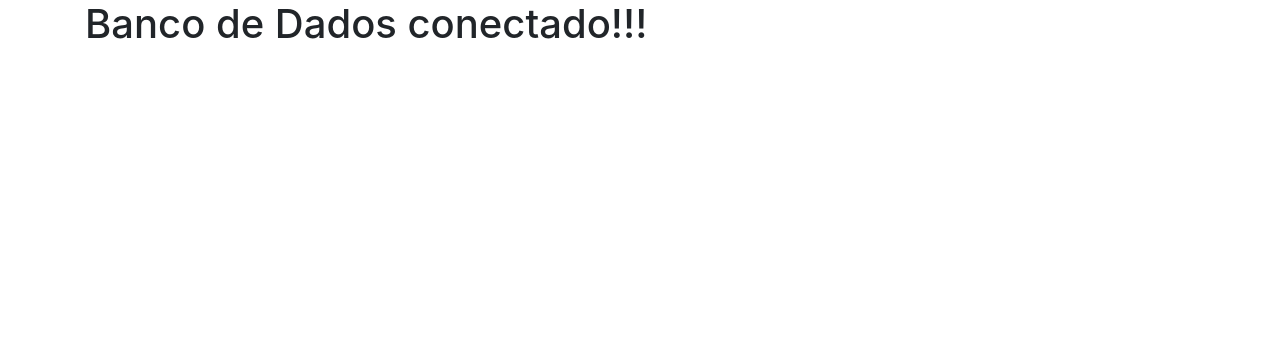
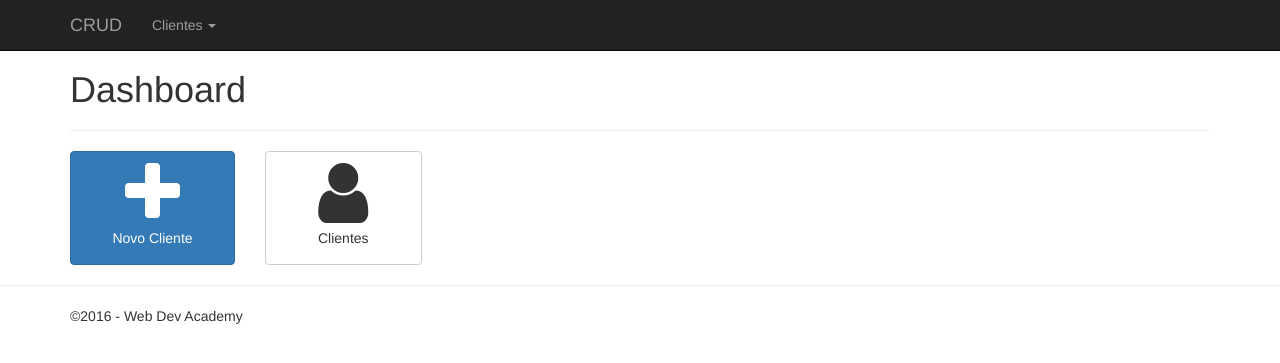
Before and after one commit to LucasFlaquer/crud-php, a PHP site: page / in a window 1280 px wide. Shown: the top 363 px of the page. Run offline with PHP 8.4, Linux system fonts and the light colour scheme; some libraries are stand-ins or nearby versions.

Commit message:
etapa 2 do tutorial concluida

```diff
--- a/config.php
+++ b/config.php
@@ -17,8 +17,12 @@
 
   /** caminho no server para o sistema **/
     if ( !defined('BASEURL') )
-      define('BASEURL', 'localhost');
+      define('BASEURL', '');
 
   /** caminho do arquivo de banco de dados **/
     if ( !defined('DBAPI') )
       define('DBAPI', ABSPATH . 'inc/database.php');
+
+  define('HEADER_TEMPLATE', ABSPATH . 'inc/header.php');
+  define('FOOTER_TEMPLATE', ABSPATH . 'inc/footer.php');
+?>
--- /dev/null
+++ b/inc/footer.php
@@ -0,0 +1,11 @@
+    </main> <!-- /container -->
+    <hr>
+    <footer class="container">
+      <p>&copy;2016 - Web Dev Academy</p>
+    </footer>
+	  <script src="https://code.jquery.com/jquery-3.3.1.slim.min.js" integrity="sha384-q8i/X+965DzO0rT7abK41JStQIAqVgRVzpbzo5smXKp4YfRvH+8abtTE1Pi6jizo" crossorigin="anonymous"></script>
+    <script src="https://cdnjs.cloudflare.com/ajax/libs/popper.js/1.14.3/umd/popper.min.js" integrity="sha384-ZMP7rVo3mIykV+2+9J3UJ46jBk0WLaUAdn689aCwoqbBJiSnjAK/l8WvCWPIPm49" crossorigin="anonymous"></script>
+    <script src="<?php echo BASEURL; ?>js/main.js"></script>
+    <script src="https://maxcdn.bootstrapcdn.com/bootstrap/3.3.7/js/bootstrap.min.js" integrity="sha384-Tc5IQib027qvyjSMfHjOMaLkfuWVxZxUPnCJA7l2mCWNIpG9mGCD8wGNIcPD7Txa" crossorigin="anonymous"></script>
+  </body>
+</html>
--- /dev/null
+++ b/inc/header.php
@@ -0,0 +1,46 @@
+<!DOCTYPE html>
+  <html>
+    <head>
+      <meta charset="utf-8">
+      <meta http-equiv="X-UA-Compatible" content="IE=edge,chrome=1">
+      <title>CRUD com Bootstrap</title>
+      <meta name="description" content="">
+      <meta name="viewport" content="width=device-width, initial-scale=1">
+      <link rel="stylesheet" href="https://maxcdn.bootstrapcdn.com/bootstrap/3.3.7/css/bootstrap.min.css" integrity="sha384-BVYiiSIFeK1dGmJRAkycuHAHRg32OmUcww7on3RYdg4Va+PmSTsz/K68vbdEjh4u" crossorigin="anonymous">
+      <style>
+        body {
+          padding-top: 50px;
+          padding-bottom: 20px;
+        }
+      </style>
+      <link rel="stylesheet" href="https://maxcdn.bootstrapcdn.com/font-awesome/4.6.2/css/font-awesome.min.css">
+	    <link rel="stylesheet" href="<?php echo BASEURL; ?>css/style.css">
+    </head>
+    <body>
+      <nav class="navbar navbar-inverse navbar-fixed-top" role="navigation">
+        <div class="container">
+          <div class="navbar-header">
+            <button type="button" class="navbar-toggle collapsed" data-toggle="collapse" data-target="#navbar" aria-expanded="false" aria-controls="navbar">
+              <span class="sr-only">Toggle navigation</span>
+              <span class="icon-bar"></span>
+              <span class="icon-bar"></span>
+              <span class="icon-bar"></span>
+            </button>
+            <a href="<?php echo BASEURL; ?>index.php" class="navbar-brand">CRUD</a>
+          </div>
+          <div id="navbar" class="navbar-collapse collapse">
+            <ul class="nav navbar-nav">
+              <li class="dropdown">
+                <a href="#" class="dropdown-toggle" data-toggle="dropdown" role="button" aria-haspopup="true" aria-expanded="false">
+                  Clientes <span class="caret"></span>
+                </a>
+                <ul class="dropdown-menu">
+                  <li><a href="<?php echo BASEURL; ?>customers">Gerenciar Clientes</a></li>
+                  <li><a href="<?php echo BASEURL; ?>customers/add.php">Novo Cliente</a></li>
+                </ul>
+              </li>
+            </ul>
+	        </div><!--/.navbar-collapse -->
+	      </div>
+	    </nav>
+      <main class="container">
--- a/index.php
+++ b/index.php
@@ -1,35 +1,32 @@
-<!DOCTYPE html>
-<html lang="en">
-<head>
-  <meta charset="UTF-8">
-  <meta name="viewport" content="width=device-width, initial-scale=1.0">
-  <meta http-equiv="X-UA-Compatible" content="ie=edge">
-  <link rel="stylesheet" href="https://stackpath.bootstrapcdn.com/bootstrap/4.1.3/css/bootstrap.min.css" integrity="sha384-MCw98/SFnGE8fJT3GXwEOngsV7Zt27NXFoaoApmYm81iuXoPkFOJwJ8ERdknLPMO" crossorigin="anonymous">
-  <title>Document</title>
-</head>
-<body>
-  <?php require_once 'config.php';?>
-  <?php require_once DBAPI;?>
-  <div class="container">
-    <?php
-      $db = open_database();
-      if($db) {
-        echo '<h1>Banco de Dados conectado!!!</h1>';
-      } else {
-        echo 'ERRO: nao foi póissive conectar';
-      }
+<?php require_once 'config.php'?>
+<?php require_once DBAPI; ?>
 
-
-      close_database($db);
-    ?>
+<?php include(HEADER_TEMPLATE); ?>
+<?php $db = open_database(); ?>
+<h1>Dashboard</h1>
+<hr />
+<?php if ($db) : ?>
+  <div class="row">
+    <div class="col-xs-6 col-sm-3 col-md-2">
+      <a href="customers/add.php" class="btn btn-primary">
+        <div class="row">
+          <div class="col-xs-12 text-center"><i class="fa fa-plus fa-5x"></i></div>
+          <div class="col-xs-12 text-center"><p>Novo Cliente</p></div>
+        </div>
+      </a>
+    </div>
+    <div class="col-xs-6 col-sm-3 col-md-2">
+      <a href="customers" class="btn btn-default">
+        <div class="row">
+          <div class="col-xs-12 text-center"><i class="fa fa-user fa-5x"></i></div>
+          <div class="col-xs-12 text-center"><p>Clientes</p></div>
+        </div>
+      </a>
+    </div>
   </div>
-
-
-
-
-
-  <script src="https://code.jquery.com/jquery-3.3.1.slim.min.js" integrity="sha384-q8i/X+965DzO0rT7abK41JStQIAqVgRVzpbzo5smXKp4YfRvH+8abtTE1Pi6jizo" crossorigin="anonymous"></script>
-  <script src="https://cdnjs.cloudflare.com/ajax/libs/popper.js/1.14.3/umd/popper.min.js" integrity="sha384-ZMP7rVo3mIykV+2+9J3UJ46jBk0WLaUAdn689aCwoqbBJiSnjAK/l8WvCWPIPm49" crossorigin="anonymous"></script>
-  <script src="https://stackpath.bootstrapcdn.com/bootstrap/4.1.3/js/bootstrap.min.js" integrity="sha384-ChfqqxuZUCnJSK3+MXmPNIyE6ZbWh2IMqE241rYiqJxyMiZ6OW/JmZQ5stwEULTy" crossorigin="anonymous"></script>
-</body>
-</html>
+<?php else : ?>
+  <div class="alert alert-danger" role="alert">
+    <p><strong>ERRO:</strong> Não foi possível Conectar ao Banco de Dados!</p>
+  </div>
+<?php endif; ?>
+<?php include(FOOTER_TEMPLATE); ?>
```
Also changed, not shown: banco.sql (added, +17 -0 lines), index-old.php (added, +35 -0 lines).
